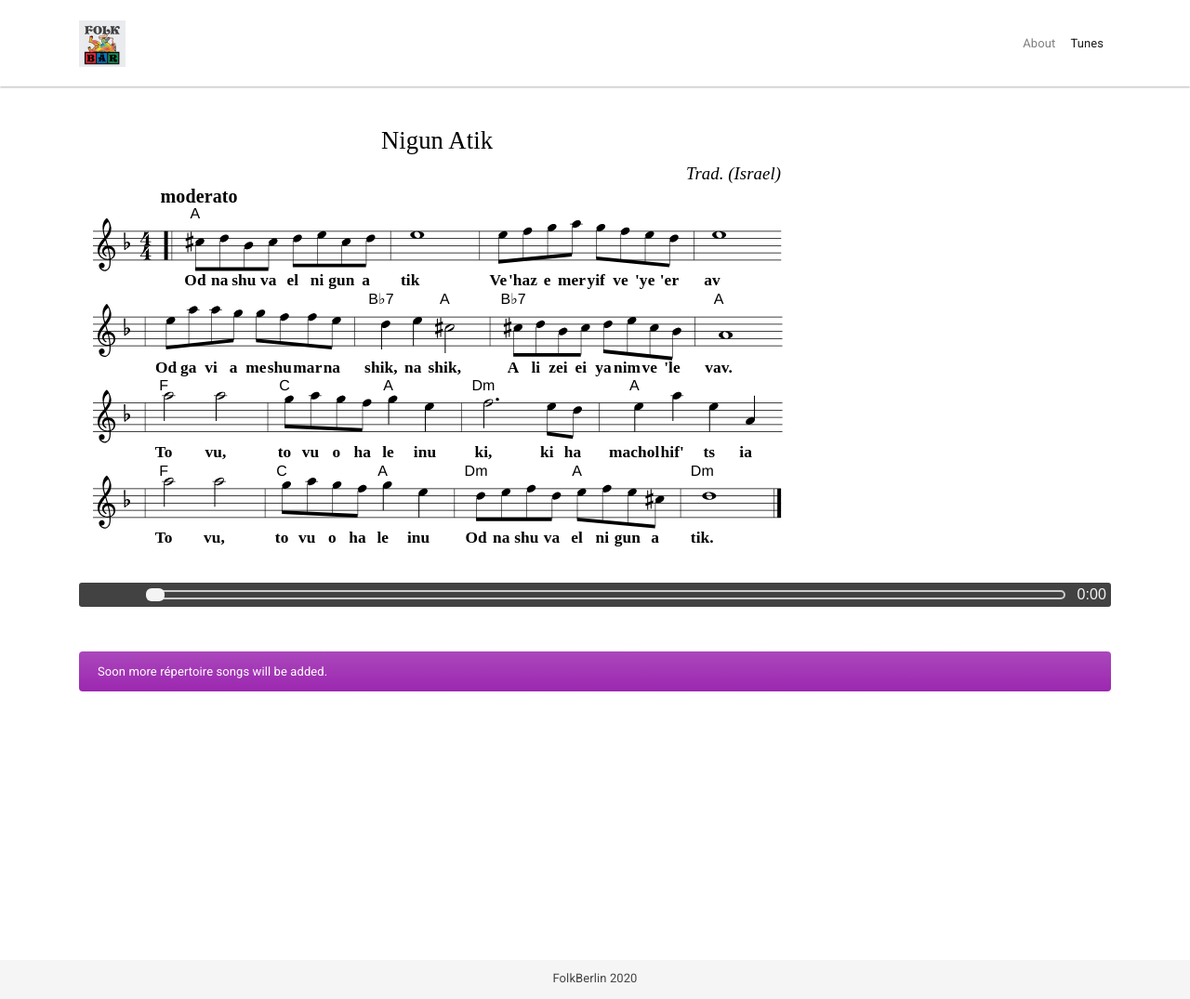
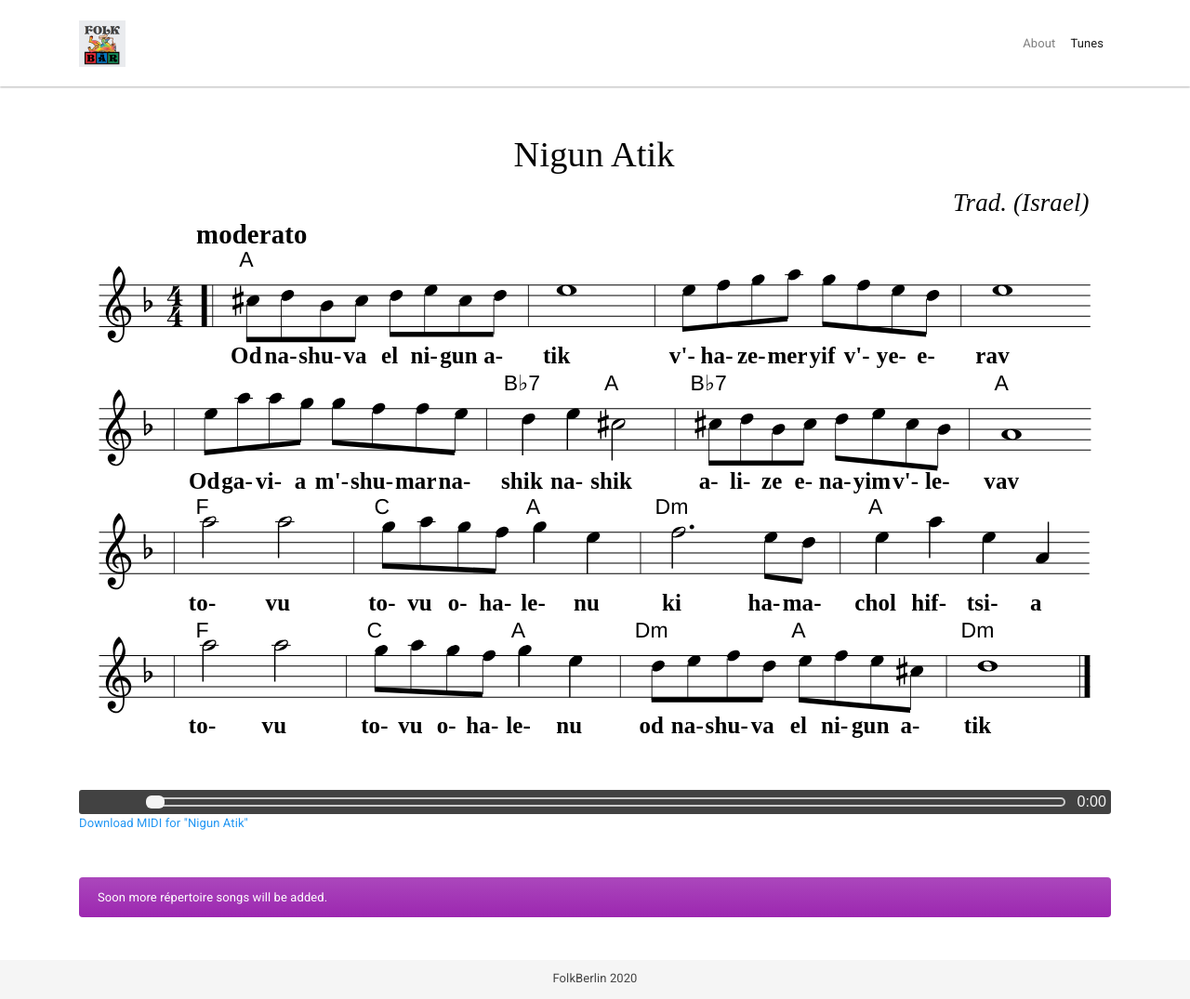
Before and after one commit to folkberlin/folkberlin.github.io, a Jekyll site: the page built from tunes.html, in a window 1280 px wide and 1075 px high. Shown: the whole window at 93% size. Built offline with Jekyll 4.4.1, drawn with Linux system fonts in a browser that asks for light colours; nearby versions of some CDN libraries.

Commit message:
responsive music score

```diff
--- a/_layouts/page.html
+++ b/_layouts/page.html
@@ -2,6 +2,6 @@
 layout: default
 ---
 
-<div class="container mt-4">
+<div class="container mt-4 mb-5 pb-4">
   {{ content }}
 </div>
--- a/tunes.html
+++ b/tunes.html
@@ -4,8 +4,11 @@
 permalink: /tunes/
 ---
 
-<div id="paper"></div>
-<div id="audio"></div>
+<div>
+  <div id="paper"></div>
+  <div id="audio"></div>
+</div>
+
 <pre id="abc-notes" class="d-none">
 X: 1
 T: Nigun Atik
@@ -16,13 +19,13 @@
 Q: "moderato"
 K: Dm
 [| "A"^cdBc decd | e8 | efga gfed | e8
-w: Od na shu va el ni gun a tik Ve 'haz e mer yif ve 'ye 'er av
+w: Od na-shu-va el ni-gun a-tik v'-ha-ze-mer yif v'-ye-e-rav
 | eaag gffe | "Bb7"d2e2 "A"^c4 | "Bb7"^cdBc decB | "A"A8
-w: Od ga vi a me shu mar na shik, na shik, A li zei ei ya nim ve 'le vav.
+w: Od ga-vi-a m'-shu-mar na-shik na-shik a-li-ze e-na-yim v'-le-vav
 | "F"a4 a4 | "C"gagf "A"g2e2  | "Dm"f6 ed | "A"e2a2 e2A2
-w: To vu, to vu o ha le inu ki, ki ha machol hif' ts ia
+w: to-vu to-vu o-ha-le-nu ki ha-ma-chol hif-tsi-a
 | "F"a4 a4 | "C"gagf "A"g2e2  | "Dm"defd "A"efe^c | "Dm"d8 |]
-w: To vu, to vu o ha le inu Od na shu va el ni gun a tik.
+w: to-vu to-vu o-ha-le-nu od na-shu-va el ni-gun a-tik
 </pre>
 
 <div class="alert alert-info mt-5">
```
Also changed, not shown: other parts of tunes.html (+4 -1 lines).
